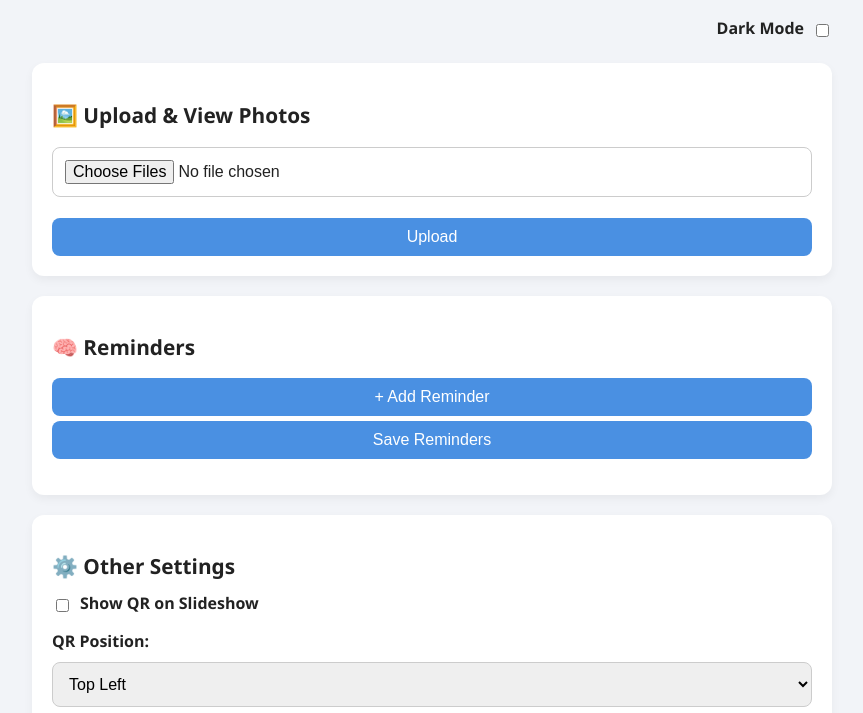
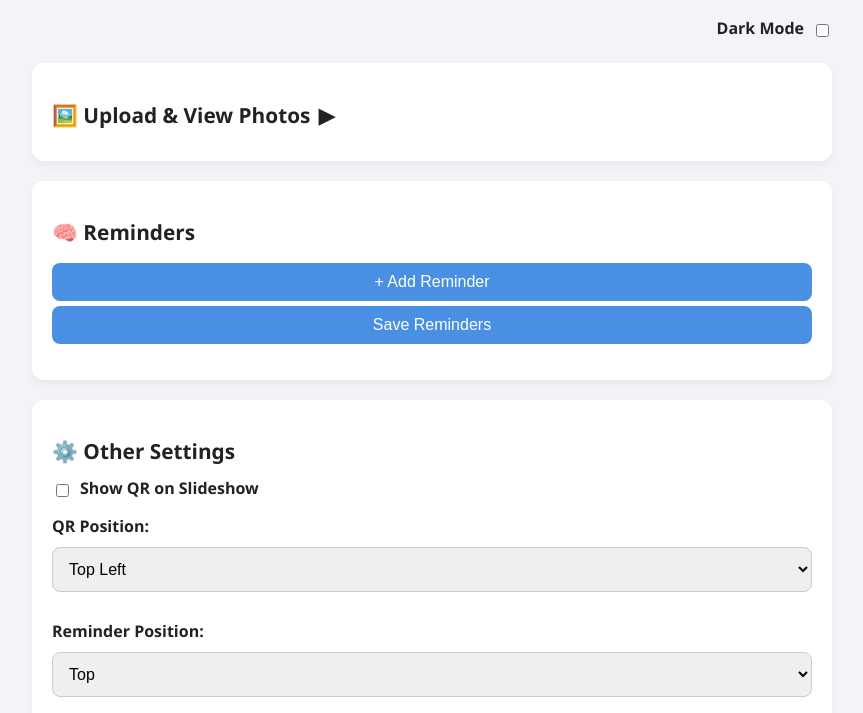
Before and after one commit to thahrim/Codex, an Electron app: page dashboard.html in a window 1280 px wide. Shown: the part 87-800 px from the top of the page, without its empty margins (208-1071 px from the left). Drawn offline with Linux system fonts and the light colour scheme; no server answers.

Commit message:
feat: make gallery collapsible

```diff
--- a/dashboard.html
+++ b/dashboard.html
@@ -109,6 +109,9 @@
       flex-wrap: wrap;
       gap: 8px;
     }
+    #galleryContainer {
+      margin-top: 10px;
+    }
     .photo-item {
       position: relative;
       border-radius: 8px;
@@ -151,10 +154,12 @@
   </div>
 
   <div class="section">
-    <h2>🖼️ Upload & View Photos</h2>
-    <input type="file" id="photoInput" accept="image/*" multiple />
-    <button onclick="uploadPhotos()">Upload</button>
-    <div id="gallery"></div>
+    <h2 onclick="toggleGallery()" style="cursor:pointer;">🖼️ Upload & View Photos <span id="galleryToggle">▶</span></h2>
+    <div id="galleryContainer" style="display:none;">
+      <input type="file" id="photoInput" accept="image/*" multiple />
+      <button onclick="uploadPhotos()">Upload</button>
+      <div id="gallery"></div>
+    </div>
   </div>
 
   <div class="section">
@@ -305,6 +310,14 @@
       }).then(() => loadGallery());
     }
 
+    function toggleGallery() {
+      const cont = document.getElementById('galleryContainer');
+      const icon = document.getElementById('galleryToggle');
+      const hidden = cont.style.display === 'none';
+      cont.style.display = hidden ? 'block' : 'none';
+      icon.textContent = hidden ? '▼' : '▶';
+    }
+
     loadGallery();
   </script>
 </body>
```
